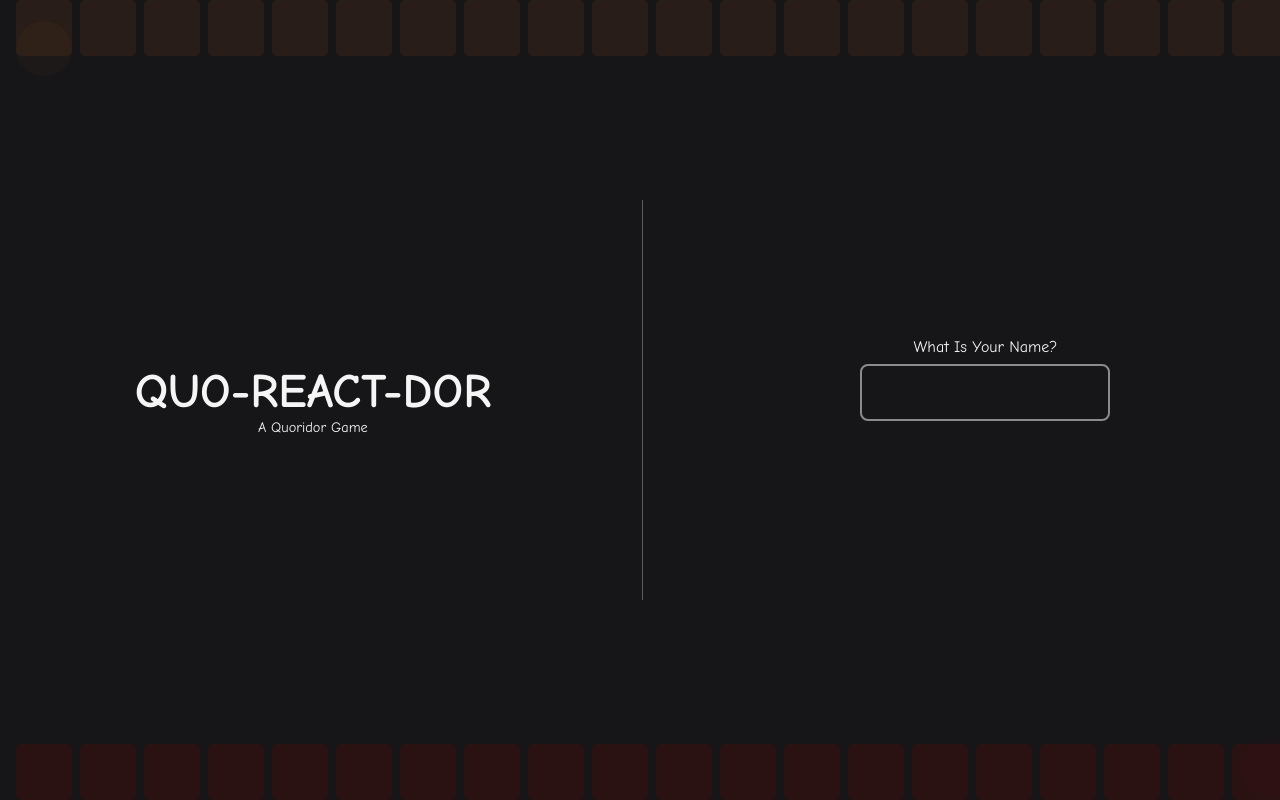
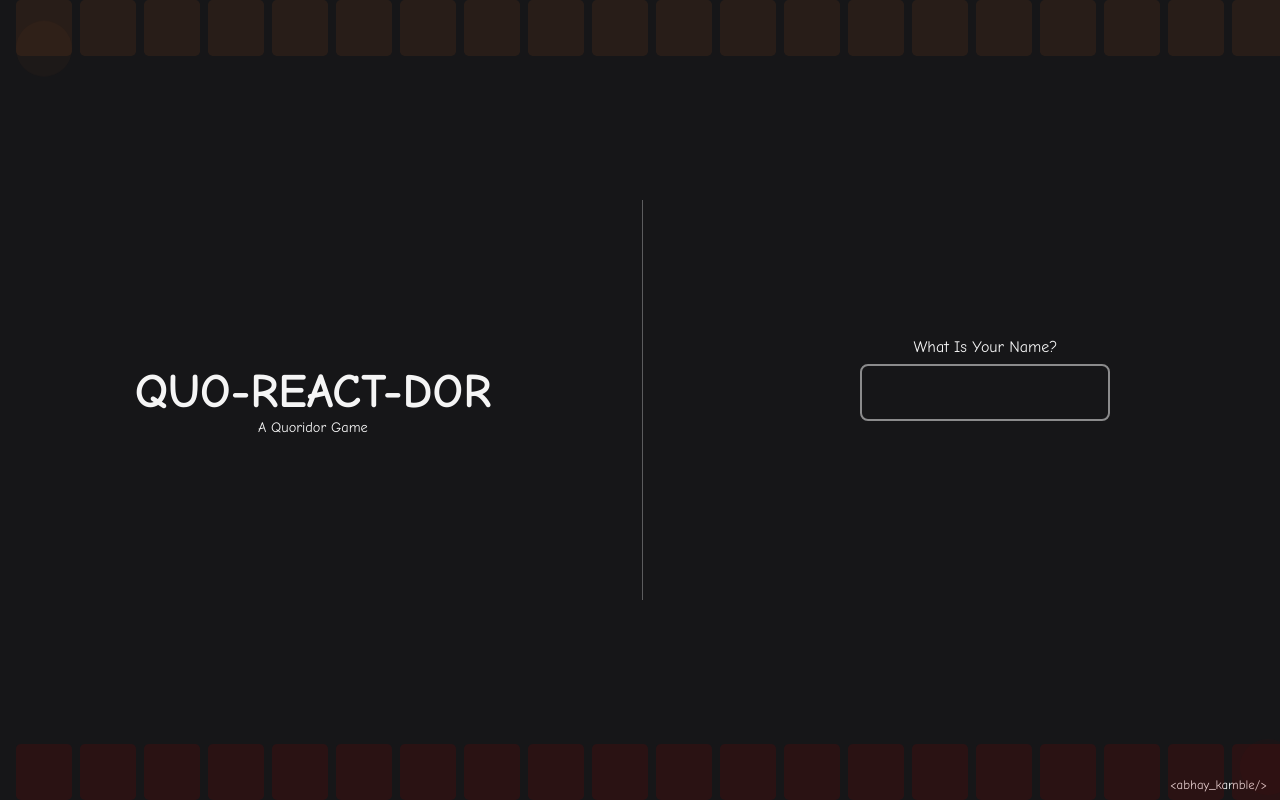
Before and after one commit to abhay8696/quo-react-dor, a React (Create React App) app: page / in a window 1280 px wide. Built offline with nearby package versions, Linux system fonts and the light colour scheme.

Commit message:
added my name of landing page

```diff
--- a/src/App.css
+++ b/src/App.css
@@ -76,6 +76,32 @@ button{
 input{
   font-family: 'Comic Neue', cursive;
 }
+
+.alertDiv1, .alertDiv2{
+  width: 20vw;
+  padding: 0.5rem 1rem;
+  background-color: rgba(255, 0, 0, 0.24);
+  text-align: center;
+  border: 1px solid rgba(255, 0, 0, 0.445);
+  border-radius: 0.3rem;
+  color: red;
+  position: absolute;
+  display: flex;
+  align-items: center;
+  justify-content: center;
+  right: 5vw;
+  -webkit-animation: scale-in-center 0.2s cubic-bezier(0.250, 0.460, 0.450, 0.940) both;
+  animation: scale-in-center 0.2s cubic-bezier(0.250, 0.460, 0.450, 0.940) both;
+}
+.alertDiv1{
+  bottom: 10vh;
+}
+.alertDiv2{
+  top: 0vh;
+}
+.alertDiv2 > *{
+  transform: rotate(180deg);
+}
 /* mobile */
 @media only screen and (max-width: 600px) {
   .appHead{
@@ -99,28 +125,6 @@ input{
   }
   .alertDiv1, .alertDiv2{
     width: 80vw;
-    padding: 0.5rem 1rem;
-    background-color: rgba(255, 0, 0, 0.24);
-    text-align: center;
-    border: 1px solid rgba(255, 0, 0, 0.445);
-    border-radius: 0.3rem;
-    color: red;
-    position: absolute;
-    display: flex;
-    align-items: center;
-    justify-content: center;
-    right: 5vw;
-    -webkit-animation: scale-in-center 0.2s cubic-bezier(0.250, 0.460, 0.450, 0.940) both;
-    animation: scale-in-center 0.2s cubic-bezier(0.250, 0.460, 0.450, 0.940) both;
-  }
-  .alertDiv1{
-    bottom: 10vh;
-  }
-  .alertDiv2{
-    top: 0vh;
-  }
-  .alertDiv2 > *{
-    transform: rotate(180deg);
   }
   .winnerAlert{
     bottom: 50vh;
--- a/src/components/enterName.js
+++ b/src/components/enterName.js
@@ -111,6 +111,7 @@ const EnterName = (props) => {
           />
           {proceedButton()}
         </form>
+        <div className="abhay">{'<abhay_kamble/>'}</div>
       </div>
     );
   };
--- a/src/styles/enterName.css
+++ b/src/styles/enterName.css
@@ -7,6 +7,12 @@
   z-index: 1;
   top: 0;
   bottom: 0;
+}
+.abhay{
+  position: fixed;
+  bottom: 1vh;
+  font-size: 0.8rem;
+  right: 1vw;
 }
 .appTitle h1{
   margin: 0;
```
